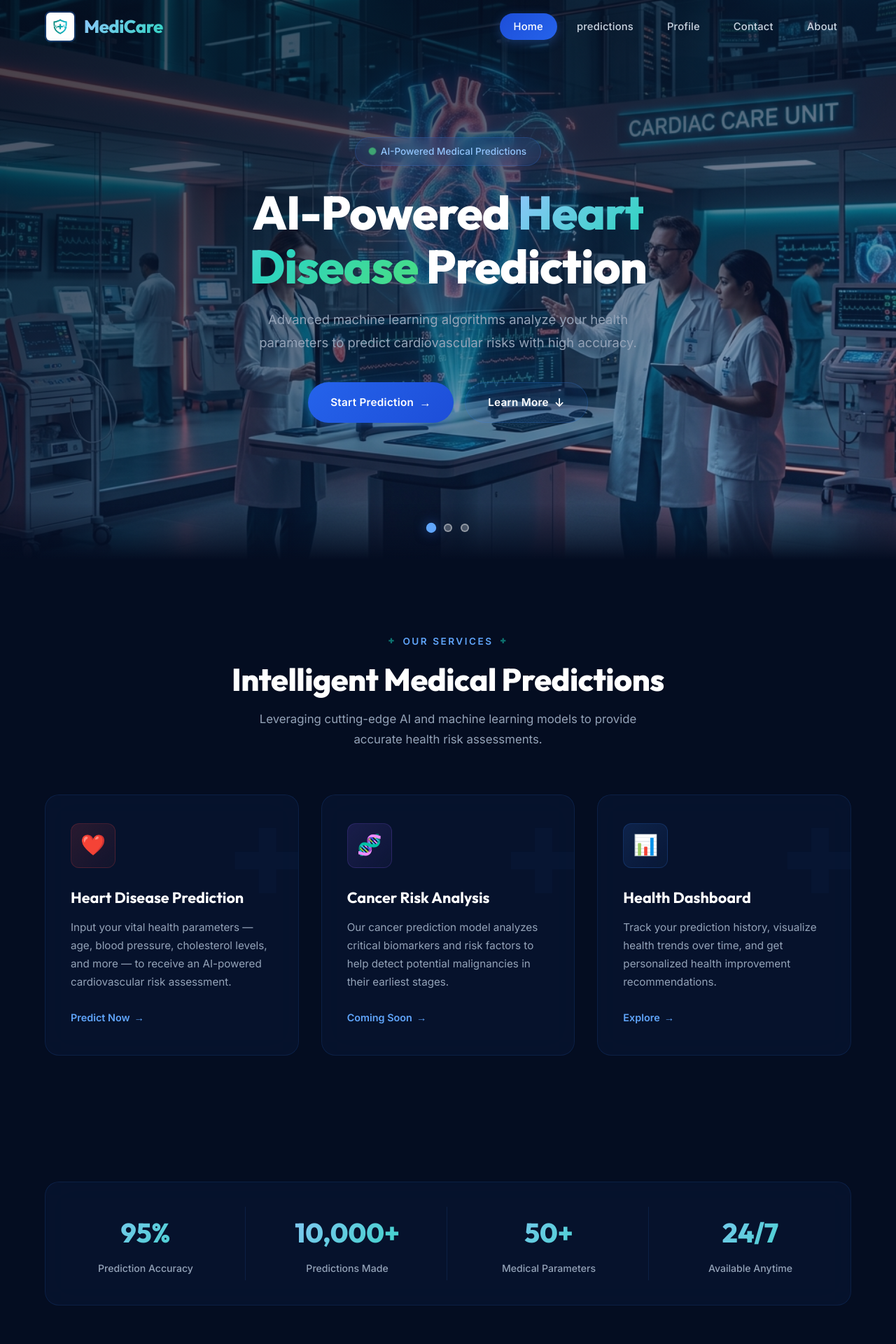
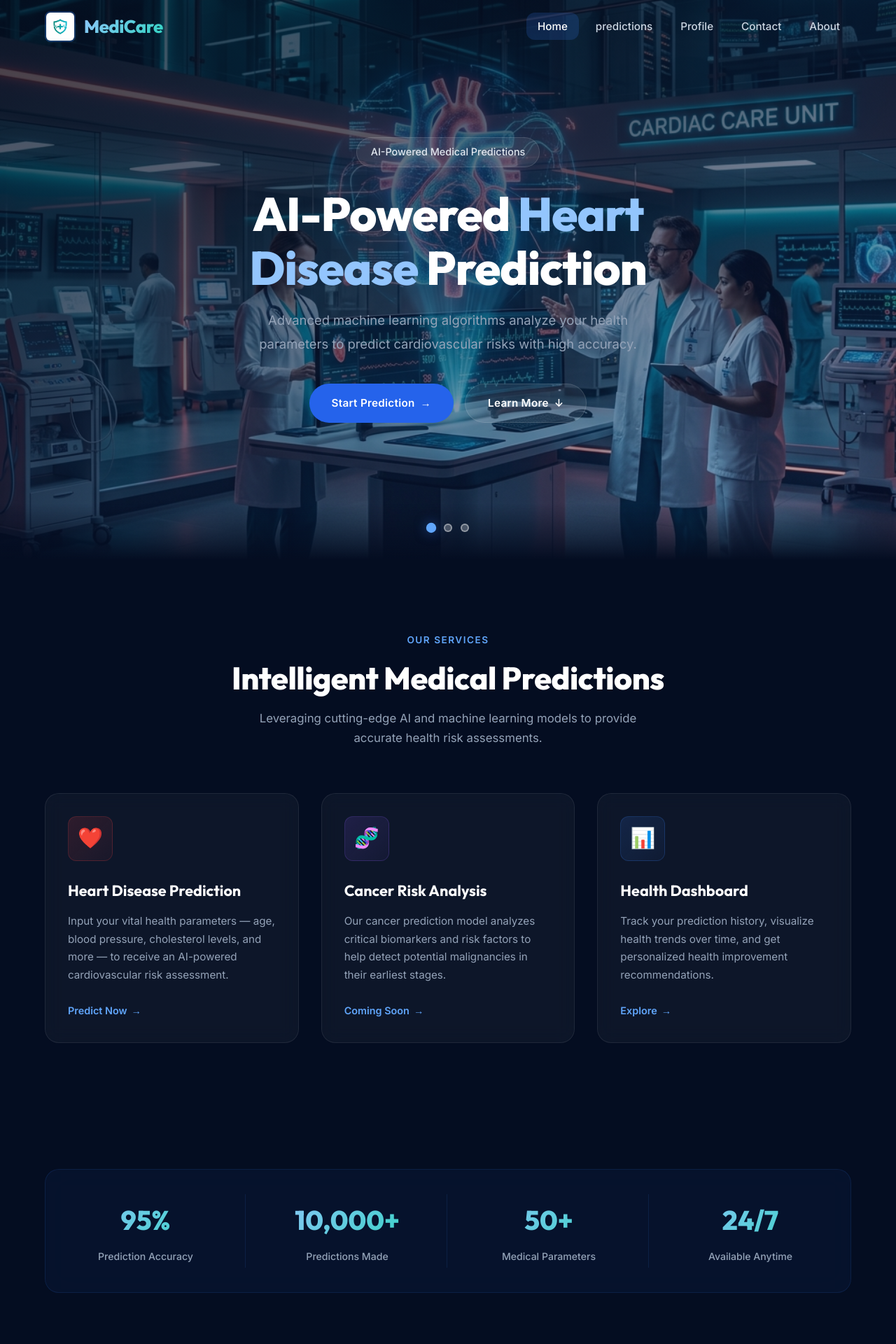
Before and after one commit to balajisunadaraj/medicare-ai, a Flask app: page / in a window 1280 px wide. Shown: the top 1920 px of the page at 70% size. Run offline with Flask 3, Linux system fonts and the light colour scheme; parts of the project's set-up code (start-up, migrations or seed data) failed here and were passed over.

Commit message:
css changed

```diff
--- a/app.py
+++ b/app.py
@@ -8,7 +8,7 @@ from database import db, init_db
 from werkzeug.security import generate_password_hash, check_password_hash
 
 app = Flask("Medicare")
-app.secret_key = "your-secret-key-change-this"
+app.secret_key = "Medicare-ai@123#"
 
 basedir = os.path.abspath(os.path.dirname(__file__))
 app.config["SQLALCHEMY_DATABASE_URI"] = f"sqlite:///{os.path.join(basedir, 'medicare.db')}"
--- a/static/css/style.css
+++ b/static/css/style.css
@@ -113,19 +113,6 @@ body {
     -moz-osx-font-smoothing: grayscale;
 }
 
-/* Subtle EKG grid background */
-body::before {
-    content: '';
-    position: fixed;
-    inset: 0;
-    background-image:
-        linear-gradient(rgba(59, 130, 246, 0.03) 1px, transparent 1px),
-        linear-gradient(90deg, rgba(59, 130, 246, 0.03) 1px, transparent 1px);
-    background-size: 60px 60px;
-    pointer-events: none;
-    z-index: 0;
-}
-
 a {
     text-decoration: none;
     color: inherit;
@@ -145,63 +132,6 @@ ul {
     max-width: var(--container-width);
     margin: 0 auto;
     padding: 0 24px;
-}
-
-/* ===== Animated Background — Medical DNA / Cell Orbs ===== */
-.bg-particles {
-    position: fixed;
-    top: 0;
-    left: 0;
-    width: 100%;
-    height: 100%;
-    pointer-events: none;
-    z-index: 0;
-    overflow: hidden;
-}
-
-.bg-particles .orb {
-    position: absolute;
-    border-radius: 50%;
-    filter: blur(100px);
-    opacity: 0.12;
-    animation: float-orb 20s ease-in-out infinite;
-}
-
-.bg-particles .orb:nth-child(1) {
-    width: 550px;
-    height: 550px;
-    background: var(--med-blue-600);
-    top: -12%;
-    left: -8%;
-    animation-delay: 0s;
-    animation-duration: 28s;
-}
-
-.bg-particles .orb:nth-child(2) {
-    width: 450px;
-    height: 450px;
-    background: var(--clinical-teal-500);
-    top: 45%;
-    right: -12%;
-    animation-delay: -6s;
-    animation-duration: 24s;
-}
-
-.bg-particles .orb:nth-child(3) {
-    width: 380px;
-    height: 380px;
-    background: var(--surgical-purple-500);
-    bottom: -8%;
-    left: 25%;
-    animation-delay: -12s;
-    animation-duration: 30s;
-}
-
-@keyframes float-orb {
-    0%, 100% { transform: translate(0, 0) scale(1); }
-    25% { transform: translate(40px, -25px) scale(1.08); }
-    50% { transform: translate(-15px, 35px) scale(0.96); }
-    75% { transform: translate(25px, 15px) scale(1.04); }
 }
 
 /* ===== HEADER / NAVBAR ===== */
@@ -264,64 +194,43 @@ ul {
 }
 
 .nav-links a {
-    position: relative;
-    padding: 10px 20px;
-    font-size: 0.92rem;
+    padding: 10px 16px;
+    font-size: 0.95rem;
     font-weight: 500;
     color: var(--gray-300);
-    border-radius: var(--radius-full);
-    transition: all var(--transition-fast);
-    letter-spacing: 0.2px;
+    border-radius: 12px;
+    transition: background var(--transition-fast), color var(--transition-fast);
 }
 
 .nav-links a:hover {
     color: white;
-    background: var(--surface-glass);
+    background: rgba(255, 255, 255, 0.08);
 }
 
 .nav-links a.active {
     color: white;
-    background: linear-gradient(135deg, var(--med-blue-700), var(--med-blue-600));
-    box-shadow: 0 4px 15px rgba(59, 130, 246, 0.3);
-}
-
-.nav-links a::after {
-    content: '';
-    position: absolute;
-    bottom: 4px;
-    left: 50%;
-    transform: translateX(-50%) scaleX(0);
-    width: 20px;
-    height: 2px;
-    background: var(--med-blue-400);
-    border-radius: 2px;
-    transition: transform var(--transition-fast);
-}
-
-.nav-links a:hover::after {
-    transform: translateX(-50%) scaleX(1);
-}
-
+    background: rgba(59, 130, 246, 0.18);
+}
+
+.nav-links a::after,
+.nav-links a:hover::after,
 .nav-links a.active::after {
     display: none;
 }
 
-/* CTA Button in Nav — Emergency Red accent */
+/* CTA Button in Nav */
 .nav-cta {
     margin-left: 12px;
-    padding: 10px 24px !important;
-    background: linear-gradient(135deg, var(--emergency-red-500), var(--emergency-red-600)) !important;
-    color: white !important;
-    border-radius: var(--radius-full) !important;
-    font-weight: 600 !important;
-    box-shadow: 0 4px 15px rgba(239, 68, 68, 0.3);
-    transition: all var(--transition-fast) !important;
+    padding: 10px 22px;
+    background: var(--med-blue-600);
+    color: white;
+    border-radius: 9999px;
+    font-weight: 600;
+    transition: background var(--transition-fast);
 }
 
 .nav-cta:hover {
-    transform: translateY(-2px);
-    box-shadow: 0 8px 25px rgba(239, 68, 68, 0.4) !important;
-    background: linear-gradient(135deg, var(--emergency-red-400), var(--emergency-red-500)) !important;
+    background: var(--med-blue-500);
 }
 
 /* Mobile Nav Toggle */
@@ -441,24 +350,17 @@ ul {
     align-items: center;
     gap: 8px;
     padding: 8px 20px;
-    background: rgba(59, 130, 246, 0.1);
-    border: 1px solid rgba(59, 130, 246, 0.2);
+    background: rgba(255, 255, 255, 0.08);
+    border: 1px solid rgba(255, 255, 255, 0.12);
     border-radius: var(--radius-full);
-    font-size: 0.85rem;
+    font-size: 0.9rem;
     font-weight: 500;
-    color: var(--med-blue-300);
+    color: var(--gray-200);
     margin-bottom: 28px;
-    backdrop-filter: blur(10px);
-    animation: fadeInDown 0.8s ease-out;
 }
 
 .hero-badge .pulse-dot {
-    width: 8px;
-    height: 8px;
-    background: var(--hospital-green-400);
-    border-radius: 50%;
-    animation: pulse 2s ease-in-out infinite;
-    box-shadow: 0 0 8px rgba(74, 222, 128, 0.6);
+    display: none;
 }
 
 @keyframes pulse {
@@ -479,10 +381,7 @@ ul {
 }
 
 .hero-title .gradient-text {
-    background: linear-gradient(135deg, var(--med-blue-300), var(--clinical-teal-400), var(--hospital-green-400));
-    -webkit-background-clip: text;
-    -webkit-text-fill-color: transparent;
-    background-clip: text;
+    color: var(--med-blue-300);
 }
 
 .hero-subtitle {
@@ -553,62 +452,44 @@ ul {
 }
 
 .btn-primary {
-    background: linear-gradient(135deg, var(--med-blue-600), var(--med-blue-700));
-    color: white;
-    box-shadow: 0 4px 20px rgba(59, 130, 246, 0.3);
+    background: var(--med-blue-600);
+    color: white;
+    box-shadow: none;
 }
 
 .btn-primary:hover {
-    transform: translateY(-3px);
-    box-shadow: 0 8px 30px rgba(59, 130, 246, 0.45);
-    background: linear-gradient(135deg, var(--med-blue-500), var(--med-blue-600));
+    background: var(--med-blue-500);
 }
 
 .btn-secondary {
-    background: rgba(59, 130, 246, 0.08);
-    color: white;
-    border: 1px solid rgba(59, 130, 246, 0.2);
-    backdrop-filter: blur(10px);
+    background: rgba(255, 255, 255, 0.08);
+    color: white;
+    border: 1px solid rgba(255, 255, 255, 0.12);
+    backdrop-filter: none;
 }
 
 .btn-secondary:hover {
-    background: rgba(59, 130, 246, 0.15);
-    transform: translateY(-3px);
-    border-color: var(--med-blue-400);
+    background: rgba(255, 255, 255, 0.14);
 }
 
 .btn-accent {
-    background: linear-gradient(135deg, var(--emergency-red-500), var(--emergency-red-600));
-    color: white;
-    box-shadow: 0 4px 20px rgba(239, 68, 68, 0.3);
+    background: var(--emergency-red-500);
+    color: white;
+    box-shadow: none;
 }
 
 .btn-accent:hover {
-    transform: translateY(-3px);
-    box-shadow: 0 8px 30px rgba(239, 68, 68, 0.45);
-}
-
-.btn .btn-icon {
-    font-size: 1.1em;
-    transition: transform var(--transition-fast);
-}
-
+    background: var(--emergency-red-400);
+}
+
+.btn .btn-icon,
 .btn:hover .btn-icon {
-    transform: translateX(3px);
-}
-
-/* Ripple effect */
-.btn::before {
-    content: '';
-    position: absolute;
-    inset: 0;
-    background: radial-gradient(circle, rgba(255,255,255,0.25), transparent);
-    opacity: 0;
-    transition: opacity var(--transition-fast);
-}
-
+    transform: none;
+}
+
+.btn::before,
 .btn:active::before {
-    opacity: 1;
+    display: none;
 }
 
 /* ===== SECTION TITLES ===== */
@@ -624,18 +505,14 @@ ul {
     font-size: 0.85rem;
     font-weight: 600;
     text-transform: uppercase;
-    letter-spacing: 2.5px;
+    letter-spacing: 1.5px;
     color: var(--med-blue-400);
     margin-bottom: 16px;
 }
 
-/* Medical cross decorations on section labels */
 .section-label::before,
 .section-label::after {
-    content: '✚';
-    font-size: 0.6rem;
-    color: var(--clinical-teal-500);
-    opacity: 0.6;
+    display: none;
 }
 
 .section-title {
@@ -752,54 +629,25 @@ ul {
 
 .service-card {
     position: relative;
-    padding: 40px 36px;
-    background: var(--surface-card);
-    border: 1px solid var(--surface-glass-border);
+    padding: 32px;
+    background: rgba(255, 255, 255, 0.04);
+    border: 1px solid rgba(255, 255, 255, 0.08);
     border-radius: var(--radius-lg);
-    backdrop-filter: blur(20px);
-    transition: all var(--transition-normal);
+    backdrop-filter: blur(12px);
+    transition: background var(--transition-normal);
     overflow: hidden;
-    cursor: pointer;
-}
-
-/* Medical cross watermark in each card */
-.service-card::after {
-    content: '✚';
-    position: absolute;
-    top: -15px;
-    right: -10px;
-    font-size: 8rem;
-    color: rgba(59, 130, 246, 0.03);
-    pointer-events: none;
-    transition: all var(--transition-slow);
-}
-
-.service-card:hover::after {
-    color: rgba(59, 130, 246, 0.06);
-    transform: rotate(15deg);
-}
-
+    cursor: default;
+}
+
+.service-card::after,
 .service-card::before {
-    content: '';
-    position: absolute;
-    top: 0;
-    left: 0;
-    right: 0;
-    height: 3px;
-    background: linear-gradient(90deg, var(--med-blue-500), var(--clinical-teal-400));
-    transform: scaleX(0);
-    transform-origin: left;
-    transition: transform var(--transition-normal);
-}
-
-.service-card:hover::before {
-    transform: scaleX(1);
+    display: none;
 }
 
 .service-card:hover {
-    transform: translateY(-8px);
-    border-color: rgba(59, 130, 246, 0.25);
-    box-shadow: var(--shadow-glow-blue);
+    transform: none;
+    box-shadow: none;
+    border-color: rgba(255, 255, 255, 0.08);
 }
 
 .service-card .card-icon {
@@ -1764,17 +1596,17 @@ ul {
         }
 
         .btn-primary {
-            box-shadow: 0 4px 15px rgba(59, 130, 246, 0.3);
+            box-shadow: none;
         }
 
         .btn-primary:hover {
-            transform: translateY(-2px);
-            box-shadow: 0 8px 25px rgba(59, 130, 246, 0.5);
+            transform: none;
+            box-shadow: none;
         }
 
         .btn-primary:active {
-            transform: translateY(0);
-            box-shadow: 0 2px 8px rgba(59, 130, 246, 0.3);
+            transform: none;
+            box-shadow: none;
         }
 
         /* ===== Form Container Animation ===== */
```
Also changed, not shown: other parts of static/css/style.css (+7 -23 lines).
